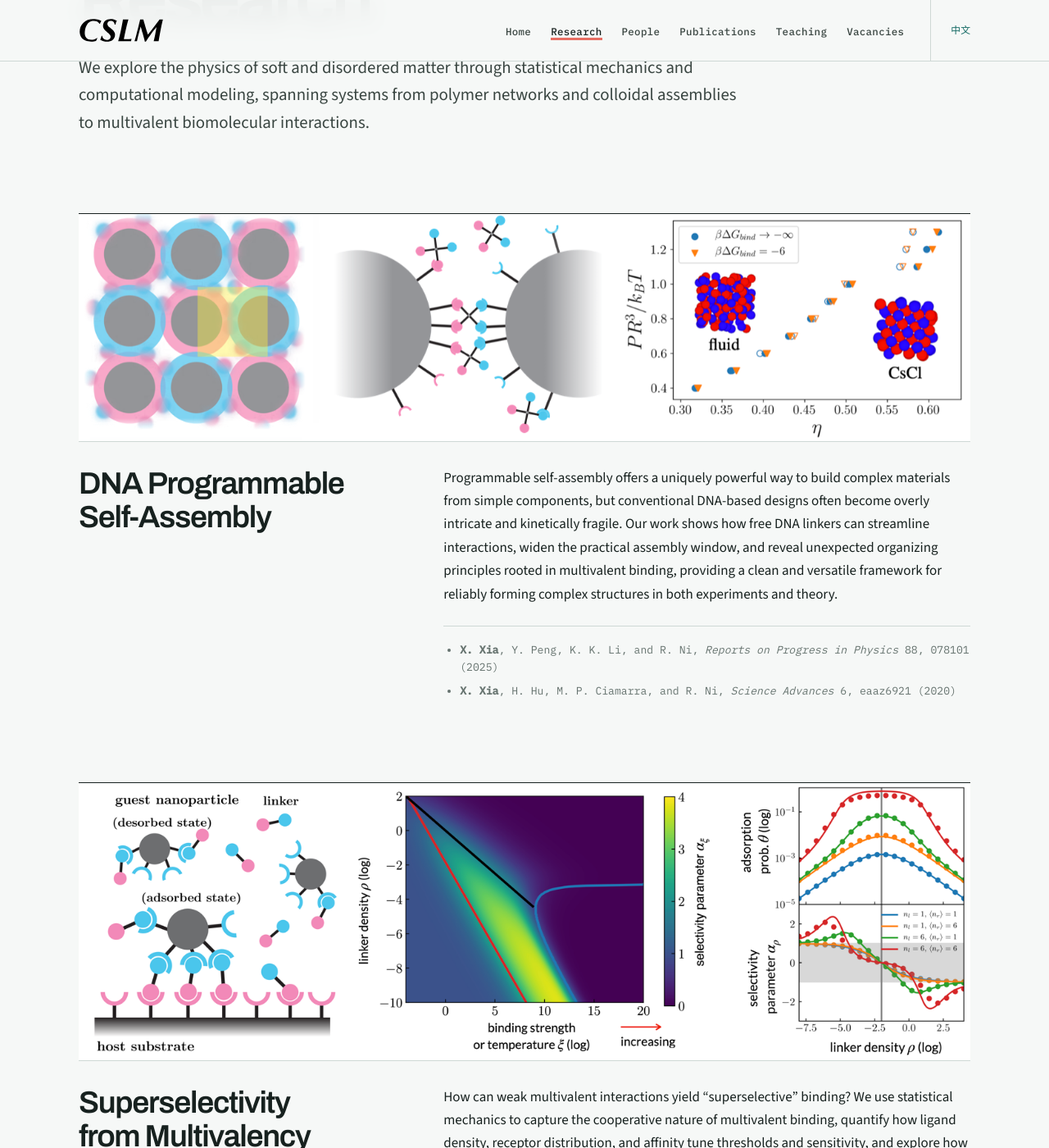
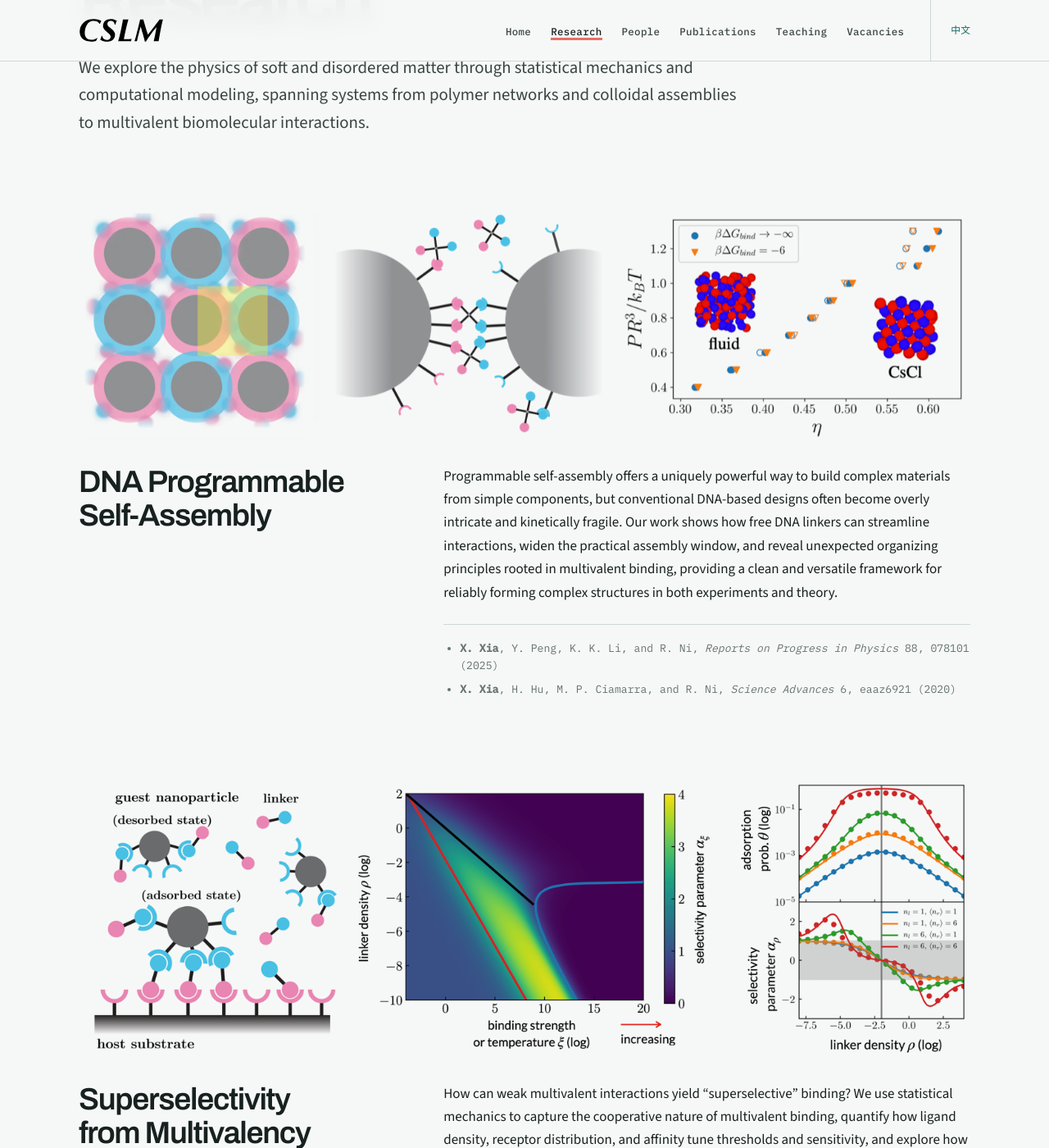
Before and after one commit to xxialab/xxialab.github.io, a Jekyll site: the page built from research.html, in a window 1280 px wide and 1400 px high, scrolled down 207 px. Shown: the whole window at 82% size. Built offline with Jekyll 4.4.1, drawn with Linux system fonts in a browser that asks for light colours.

Commit message:
Blend research figures into page background

```diff
--- a/_layouts/default.html
+++ b/_layouts/default.html
@@ -10,7 +10,7 @@
   <link rel="alternate" hreflang="{{ page.alt_lang }}" href="{{ page.alternate | absolute_url }}">
   <link rel="alternate" hreflang="x-default" href="{{ page.x_default | absolute_url }}">
   <link rel="icon" href="{{ '/images/favicon.svg' | relative_url }}" type="image/svg+xml">
-  <link rel="stylesheet" href="{{ '/assets/style.css?v=20260829-2' | relative_url }}">
+  <link rel="stylesheet" href="{{ '/assets/style.css?v=20260829-3' | relative_url }}">
   <meta property="og:type" content="website">
   <meta property="og:site_name" content="CSLM Lab">
   <meta property="og:title" content="{{ page.title }} | CSLM Lab">
--- a/assets/style.css
+++ b/assets/style.css
@@ -523,7 +523,7 @@
 }
 
 .research-topic {
-  border-top: 1px solid var(--carbon);
+  background: var(--field);
 }
 
 .research-topic > .research-img,
@@ -532,8 +532,8 @@
   height: auto;
   margin: 0;
   display: block;
-  border-bottom: 1px solid var(--line);
-  background: var(--paper);
+  background: transparent;
+  mix-blend-mode: multiply;
 }
 
 .research-topic-body {
--- a/scripts/build_preview.py
+++ b/scripts/build_preview.py
@@ -108,7 +108,7 @@
   <link rel="alternate" hreflang="{meta['alt_lang']}" href="{alternate}">
   <link rel="alternate" hreflang="x-default" href="{x_default}">
   <link rel="icon" href="/images/favicon.svg" type="image/svg+xml">
-  <link rel="stylesheet" href="/assets/style.css?v=20260829-2">
+  <link rel="stylesheet" href="/assets/style.css?v=20260829-3">
   <meta property="og:type" content="website">
   <meta property="og:site_name" content="CSLM Lab">
   <meta property="og:title" content="{title} | CSLM Lab">
```
